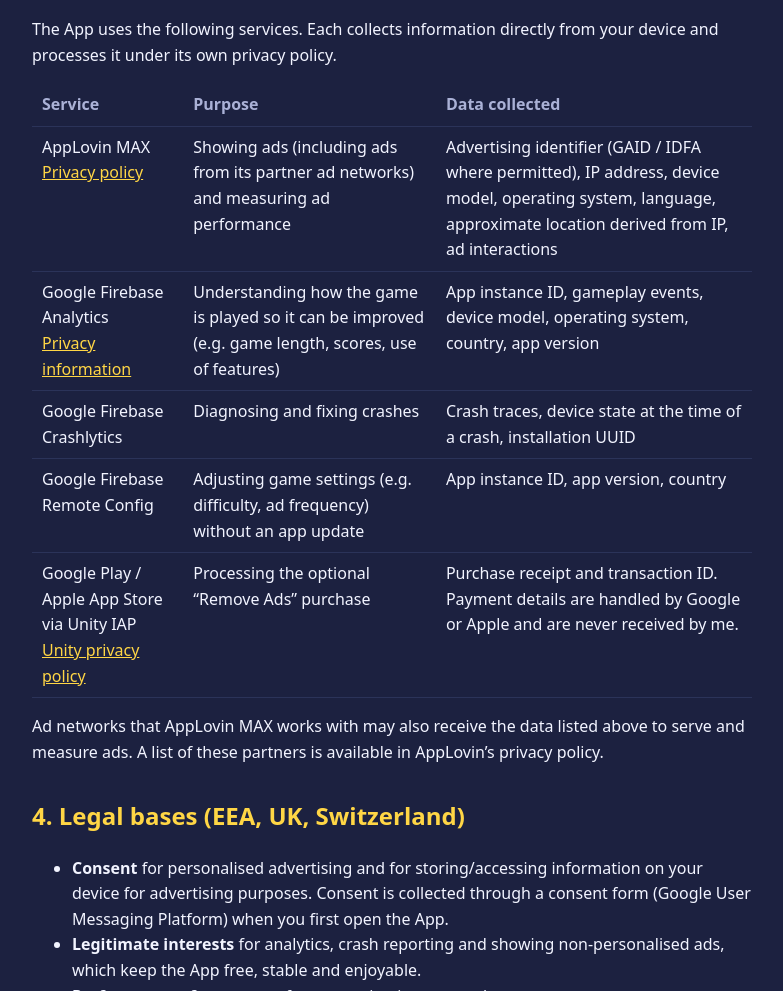
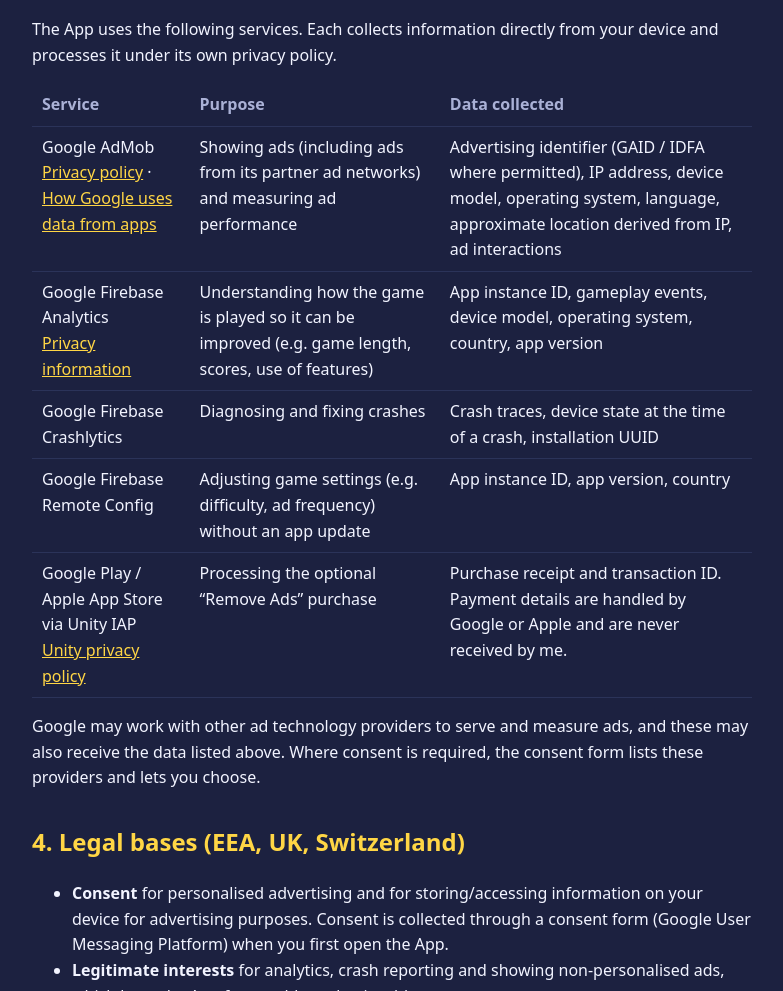
Before and after one commit to JustAcceptTheUsername/justaccepttheusername.github.io, a plain HTML site: page privacy/index.html in a window 1280 px wide. Shown: the part 806-1797 px from the top of the page, without its empty margins (248-1031 px from the left). Drawn offline with Linux system fonts and the light colour scheme.

Commit message:
Switch ad provider from AppLovin to Google AdMob
Co-Authored-By: Claude Opus 5.5 <noreply@anthropic.com>

```diff
--- a/privacy/index.html
+++ b/privacy/index.html
@@ -37,7 +37,8 @@
     <table>
       <tr><th>Service</th><th>Purpose</th><th>Data collected</th></tr>
       <tr>
-        <td>AppLovin MAX<br><a href="https://www.applovin.com/privacy/">Privacy policy</a></td>
+        <td>Google AdMob<br><a href="https://policies.google.com/privacy">Privacy policy</a> ·
+          <a href="https://policies.google.com/technologies/partner-sites">How Google uses data from apps</a></td>
         <td>Showing ads (including ads from its partner ad networks) and measuring ad performance</td>
         <td>Advertising identifier (GAID / IDFA where permitted), IP address, device model, operating system, language,
           approximate location derived from IP, ad interactions</td>
@@ -63,8 +64,8 @@
         <td>Purchase receipt and transaction ID. Payment details are handled by Google or Apple and are never received by me.</td>
       </tr>
     </table>
-    <p>Ad networks that AppLovin MAX works with may also receive the data listed above to serve and measure ads.
-      A list of these partners is available in AppLovin’s privacy policy.</p>
+    <p>Google may work with other ad technology providers to serve and measure ads, and these may also receive the
+      data listed above. Where consent is required, the consent form lists these providers and lets you choose.</p>
 
     <h2>4. Legal bases (EEA, UK, Switzerland)</h2>
     <ul>
```
Also changed, not shown: app-ads.txt, 1 other file.
